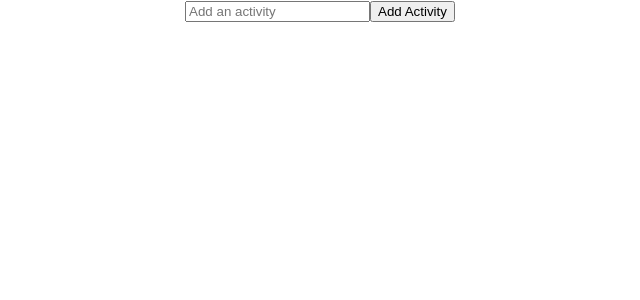
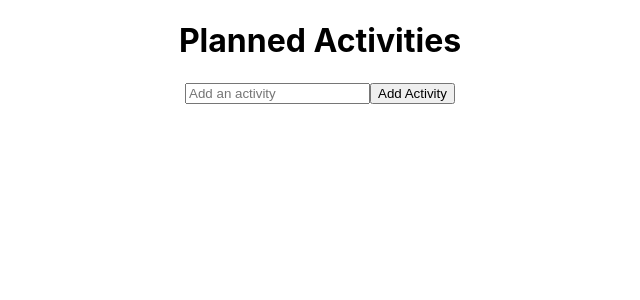
Before and after one commit to SimoneZem/todo-app, a React (Create React App) app: page / in a window 1280 px wide. Shown: the top 300 px of the page, without its empty margins (320-960 px from the left). Built offline with nearby package versions, Linux system fonts and the light colour scheme.

Commit message:
feat(add storeNewActivity): add storing new activity

```diff
--- a/src/App.jsx
+++ b/src/App.jsx
@@ -41,11 +41,12 @@ done verde, not done rosso, planned for giallo.
 import React from "react";
 import "./App.css";
 import Form from "./components/Form";
+import List from "./components/List";
 
 function App() {
   return (
     <div className="App">
-      <Form />
+      <List />
     </div>
   );
 }
--- a/src/components/Form.js
+++ b/src/components/Form.js
@@ -7,23 +7,12 @@ export const Form = (props) => {
     setInput(y.target.value);
   };
 
-  /*in questo momento, quando si clicca su add activities la pagina refresha. Non è ciò che vogliamo,
-andremo quindi a creare la funzione che verrò lanciata nel momento in cui verrà premuto il tasto.
-La chiameremo handelButton ( 10.59  preventDefault)
-*/
   const handleButton = (x) => {
     x.preventDefault();
-    /*
-A questo punto aggiungiamo una props al nostro componente perchè andremo ad aggiungere in sehuito altri dati
-negli altri componenti e quindi questo ci consentirà sostanzialmente di accedervi
-  */
-
-    /* props.onSubmit({
+    props.onSubmit({
       id: Math.floor(Math.random() * 1000),
       text: input,
     });
-  };*/
-
     setInput("");
   };
 
@@ -43,5 +32,3 @@ negli altri componenti e quindi questo ci consentirà sostanzialmente di acceder
 };
 
 export default Form;
-
-//14.40
--- /dev/null
+++ b/src/components/List.js
@@ -0,0 +1,27 @@
+import React, { useState } from "react";
+import Form from "./Form";
+
+function List() {
+  const [activities, setActivities] = useState([]);
+
+  const addAct = (act) => {
+    /*la funzione che scriverò di sotto serve sostanzialmente per renderizzare in maniera visivamente non sgradevole un eccesso di spazi all'interno del field dell'attività. Per intenderci
+      se dovessi scrivere " p                    o" quello che verrà renderizzato sarà "p o"
+      */
+    if (!act.text || /^\s*$/.test(act.text)) {
+      return;
+    }
+
+    const newAct = [act, ...activities];
+    setActivities(newAct);
+  };
+
+  return (
+    <div>
+      <h1>Planned Activities</h1>
+      <Form onSubmit={addAct} />
+    </div>
+  );
+}
+
+export default List;
```
